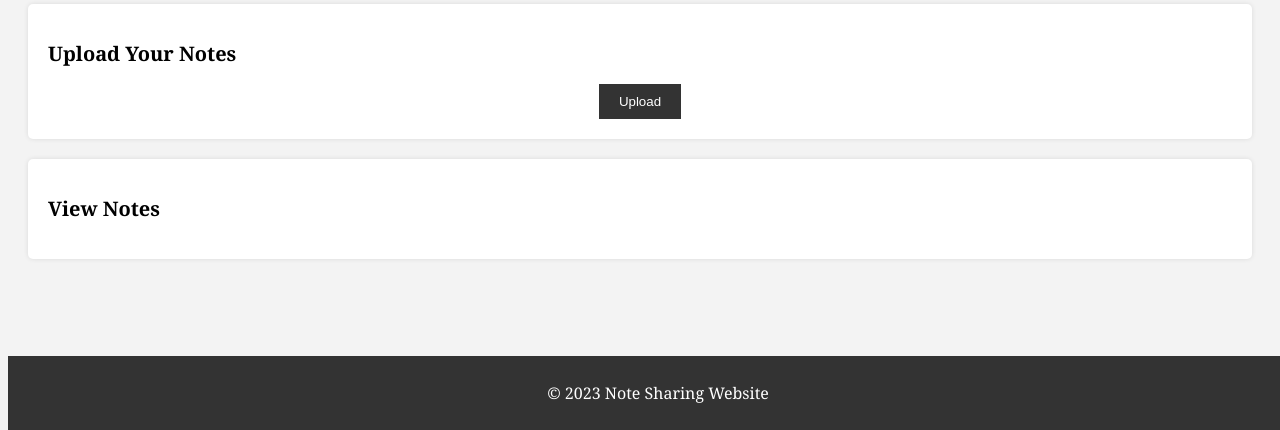
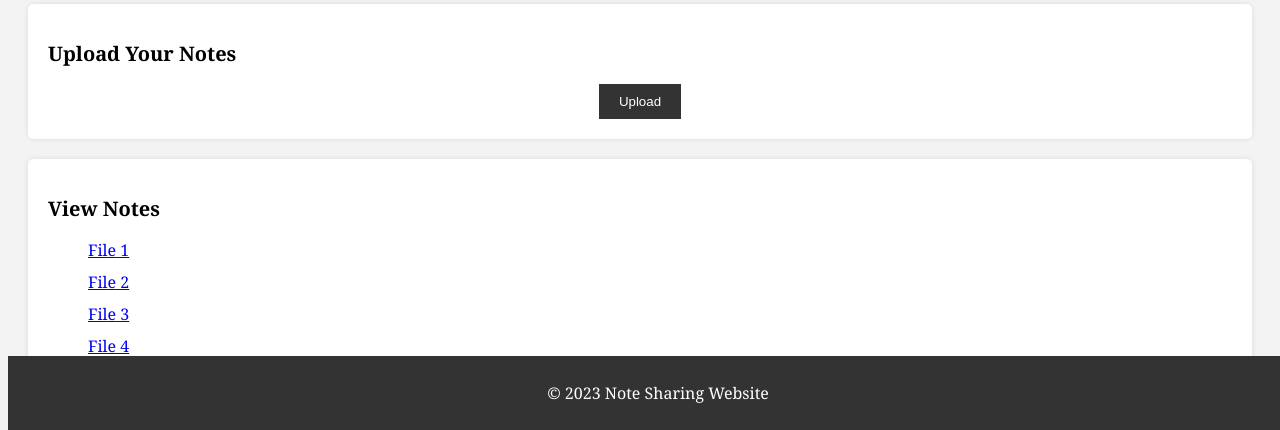
Before and after one commit to SmithJared/ShareNotes, a Django app: page /splash/ in a window 1280 px wide. Shown: the part 370-800 px from the top of the page. Run offline with Django 4.2, Linux system fonts and the light colour scheme; a user stored in the database is signed in; data comes from the database, SQL or seed files in the repository; both versions use the stored data as it was after the commit.

Commit message:
worked on displaying the pdf files

```diff
--- a/ShareNotes/notes/models.py
+++ b/ShareNotes/notes/models.py
@@ -14,6 +14,7 @@ class Classroom(models.Model):
 class UploadedFile(models.Model):
     classroom = models.ForeignKey(Classroom, on_delete=models.CASCADE, blank=True,null=True )
     student = models.ForeignKey(settings.AUTH_USER_MODEL, on_delete=models.CASCADE, default=1)
+    name = models.TextField(default="name")
     note = models.TextField()
     file = models.FileField(upload_to='documents/') # for creating file input
     upload_date = models.DateTimeField(auto_now_add=True)
--- a/ShareNotes/notes/templates/notes/index.html
+++ b/ShareNotes/notes/templates/notes/index.html
@@ -47,9 +47,9 @@
     <div class="notes-list">
         <h2>View Notes</h2>
         <ul>
-            {% for files in files %}
+            {% for file in files %}
                 <li>
-                    <a href="/view/{{ file.id }}/"></a>
+                    <a href="/view/{{ file.name }}/">File {{ file.id }}</a>
                 </li>
             {% endfor %}
         </ul>
--- a/ShareNotes/notes/urls.py
+++ b/ShareNotes/notes/urls.py
@@ -7,6 +7,7 @@ urlpatterns = [
     path('admin/', admin.site.urls),
     path('upload/', views.upload, name='upload'),
     path('splash/', views.splash),
+    path('view/<str:name>/', views.view_files, name = "view"),
     path('student/<str:last_name>/', views.student, name="student"),
     path('create_note/<int:recipient_id>/', views.create_note, name='create_note'),
     path('inbox/', views.inbox, name='inbox'),
--- a/ShareNotes/notes/views.py
+++ b/ShareNotes/notes/views.py
@@ -1,5 +1,6 @@
+from django.conf import settings
 from django.shortcuts import render
-from django.http import HttpResponse, HttpRequest
+from django.http import HttpResponse, HttpRequest, FileResponse
 from django.contrib.auth.decorators import permission_required
 from notes.models import Classroom
 from notes.models import UploadedFile
@@ -16,6 +17,7 @@ def upload(req: HttpRequest):
         form = UploadedFile()
         form.file = req.FILES.get("file_input")
         if form.file != None:
+            form.name = req.FILES.get("file_input").name
             form.save()
             return HttpResponse("<h1>File uploaded successfuly</h1>")
 
@@ -26,6 +28,11 @@ def upload(req: HttpRequest):
 def splash(req:HttpRequest):
     files = UploadedFile.objects.filter(student=req.user)
     return render(req, "notes/index.html", {"files": files})
+
+def view_files(req:HttpRequest, name):
+    path = str(settings.MEDIA_ROOT) + "/documents/" + name
+    print(path)
+    return render(req, "notes/view_file.html", {'path':path})
 
 def student(req: HttpRequest, last_name):
     return render(req,"notes/base.html",{'user':req.user})
```
Also changed, not shown: ShareNotes/notes/templates/notes/view_file.html (added, +13 -0 lines), ShareNotes/db.sqlite3, ShareNotes/notes/migrations/0003_uploadedfile_name.py (added), 3 other files.
